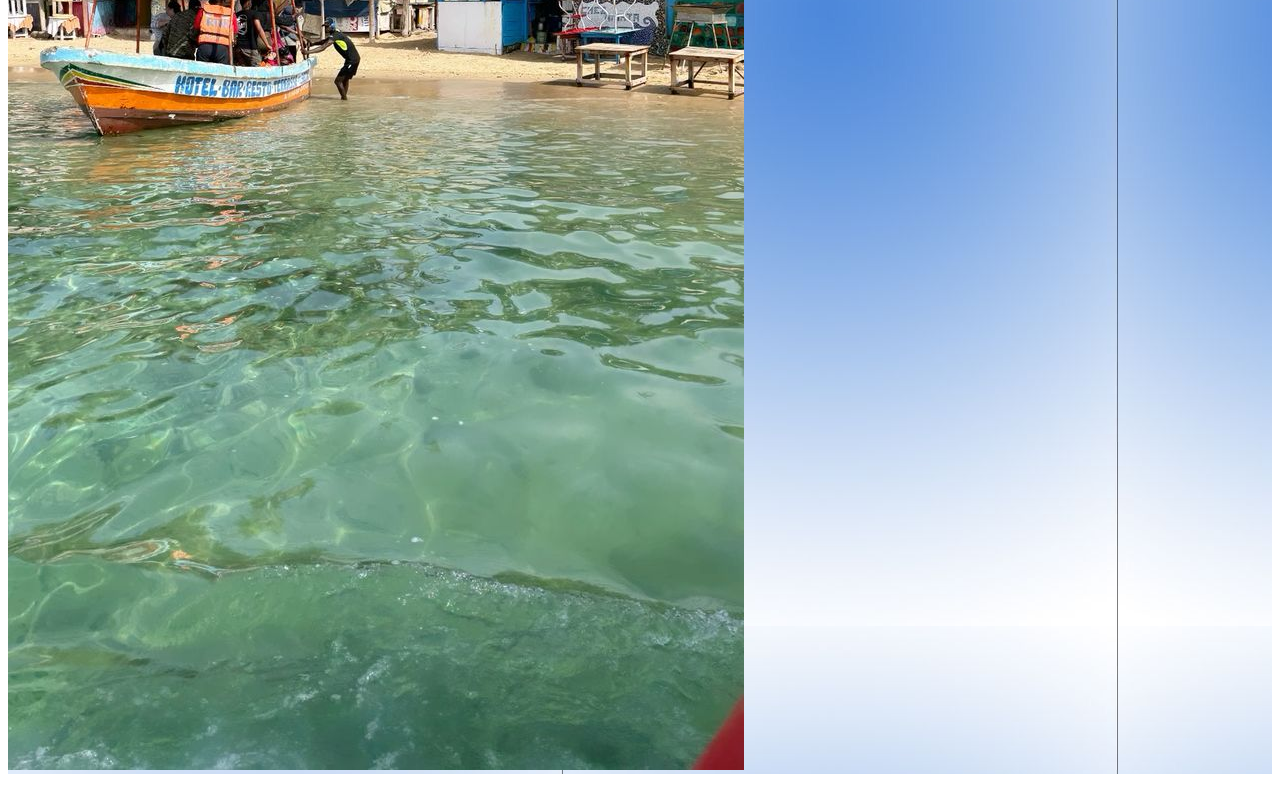
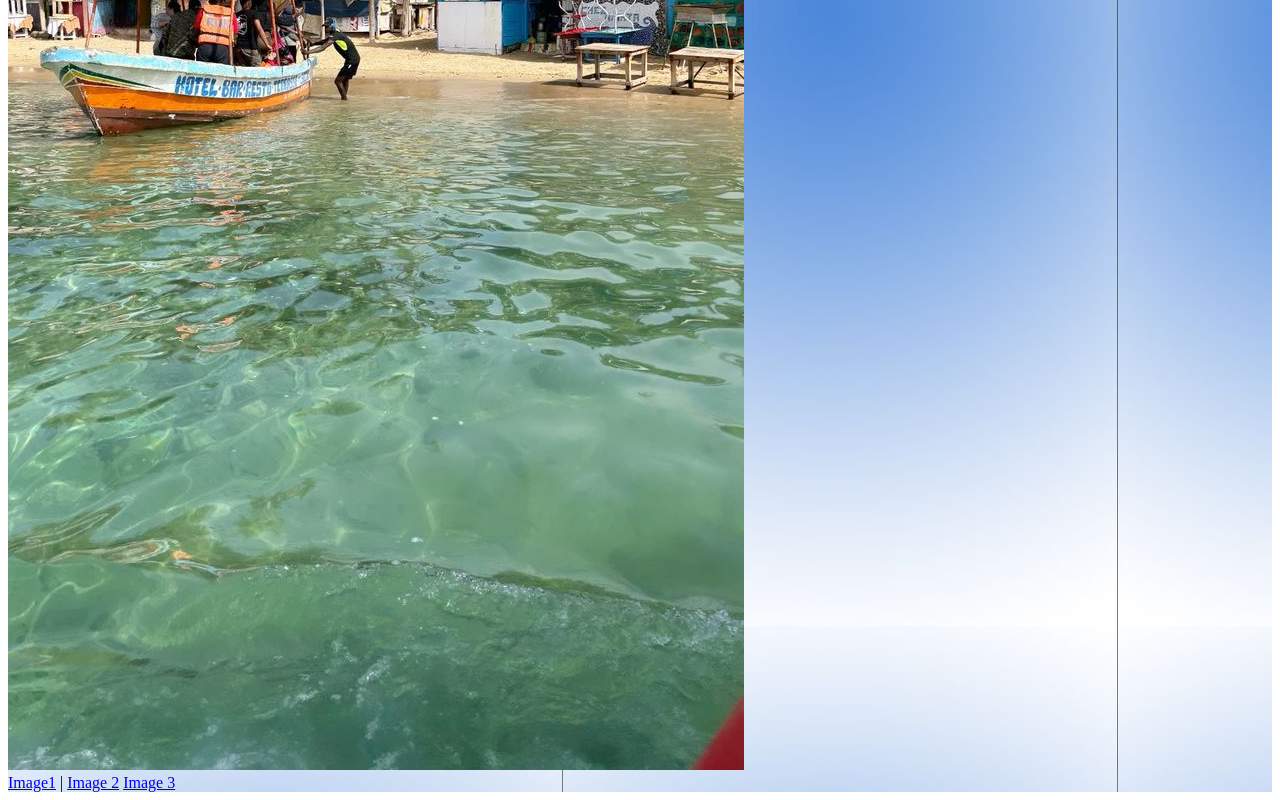
Before and after one commit to Potterhead29/Csit121work, a plain HTML site: page lab04/index.html in a window 1280 px wide. Shown: the part 1795-2595 px from the top of the page. Drawn offline with Linux system fonts and the light colour scheme.

Commit message:
Add files via upload

```diff
--- a/lab04/index.html
+++ b/lab04/index.html
@@ -27,6 +27,11 @@
             <img src="images/🌊.jpg" alt="Safe place">
         </a>
     </div>
+    <nav class="navigation">
+        <a href="image1.html">Image1</a> |
+        <a href="image2.html">Image 2</a>
+        <a href="image3.html">Image 3</a>
 
+    </nav>
 </body>
 </html>
```
